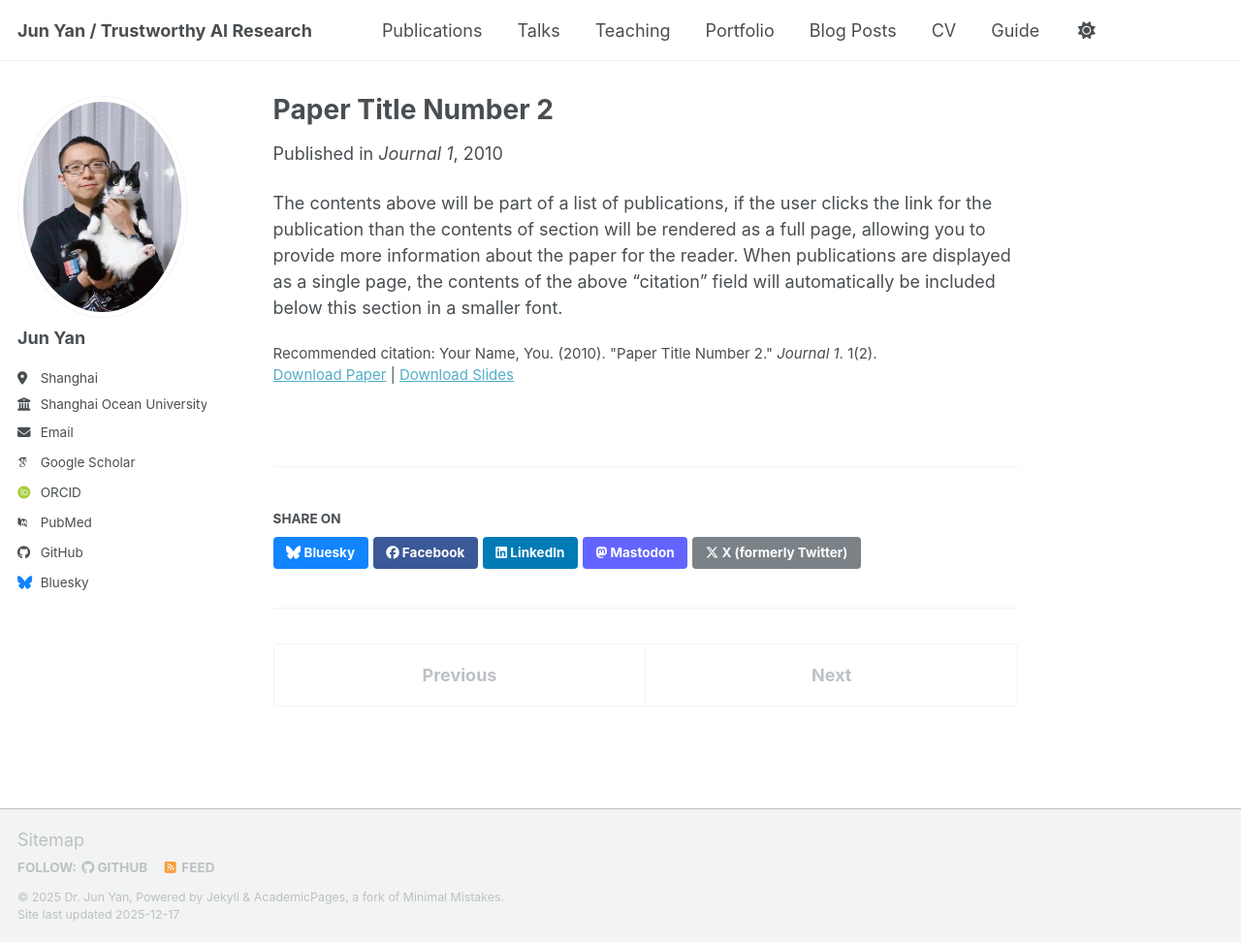
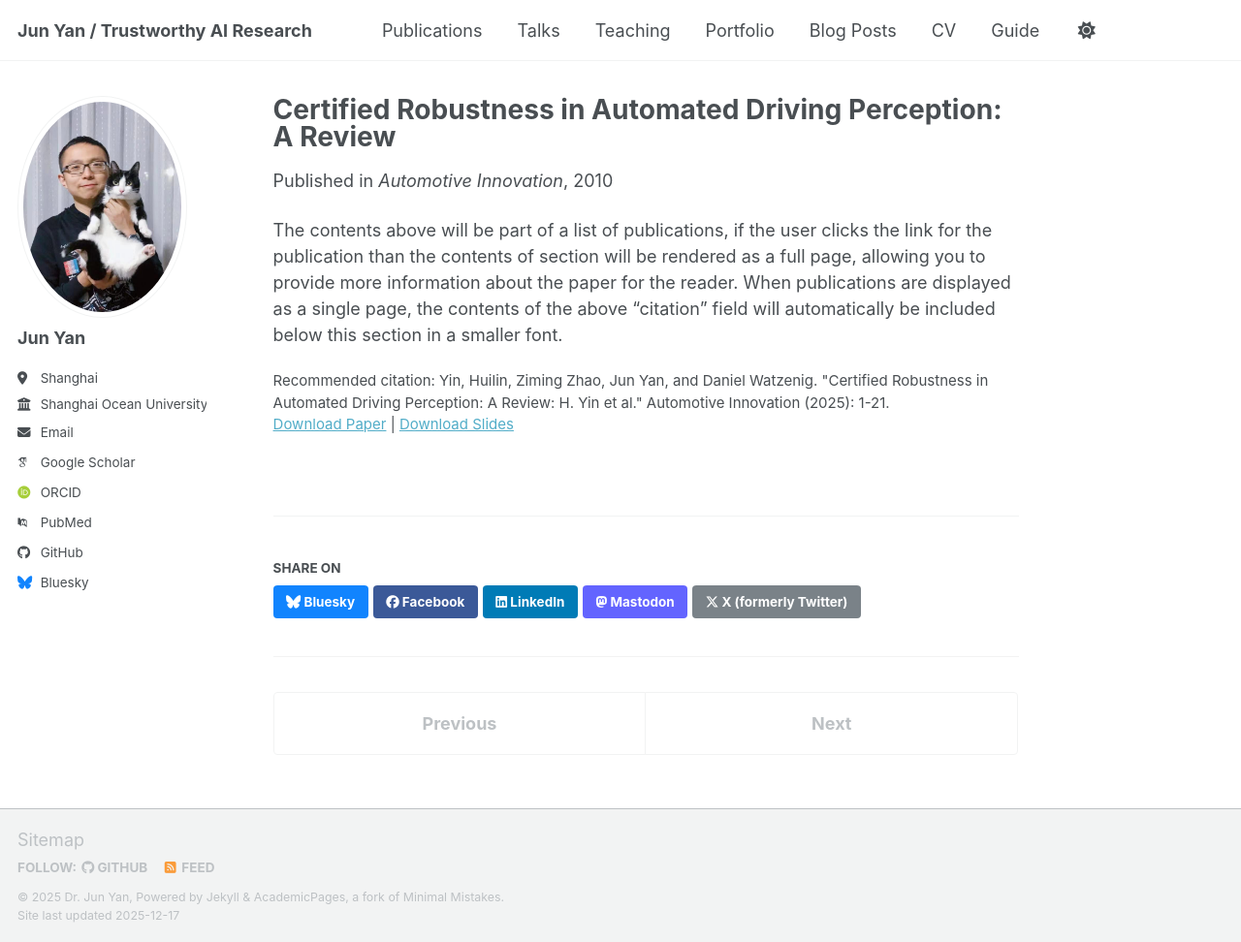
Before and after one commit to momo1986/momo1986.github.io, a Jekyll site: the page built from _publications/2010-10-01-paper-title-number-2.md, in a window 1280 px wide and 972 px high. Shown: the whole window at 97% size. Built offline with Jekyll 4.4.1, drawn with Linux system fonts in a browser that asks for light colours; some web fonts are replaced; a script bundle is joined from its source files by our own code; library files that are not in the unit come from our copies.

Commit message:
Update 2010-10-01-paper-title-number-2.md

```diff
--- a/_publications/2010-10-01-paper-title-number-2.md
+++ b/_publications/2010-10-01-paper-title-number-2.md
@@ -1,14 +1,14 @@
 ---
-title: "Paper Title Number 2"
+title: "Certified Robustness in Automated Driving Perception: A Review"
 collection: publications
 category: manuscripts
 permalink: /publication/2010-10-01-paper-title-number-2
-excerpt: 'This paper is about the number 2. The number 3 is left for future work.'
+excerpt: 'A systematic review on certified robustness'
 date: 2010-10-01
-venue: 'Journal 1'
-slidesurl: 'https://academicpages.github.io/files/slides2.pdf'
-paperurl: 'https://academicpages.github.io/files/paper2.pdf'
-citation: 'Your Name, You. (2010). &quot;Paper Title Number 2.&quot; <i>Journal 1</i>. 1(2).'
+venue: 'Automotive Innovation'
+slidesurl: 'https://link.springer.com/article/10.1007/s42154-024-00347-3'
+paperurl: 'https://link.springer.com/article/10.1007/s42154-024-00347-3'
+citation: 'Yin, Huilin, Ziming Zhao, Jun Yan, and Daniel Watzenig. "Certified Robustness in Automated Driving Perception: A Review: H. Yin et al." Automotive Innovation (2025): 1-21.'
 ---
 
 The contents above will be part of a list of publications, if the user clicks the link for the publication than the contents of section will be rendered as a full page, allowing you to provide more information about the paper for the reader. When publications are displayed as a single page, the contents of the above "citation" field will automatically be included below this section in a smaller font.
```
